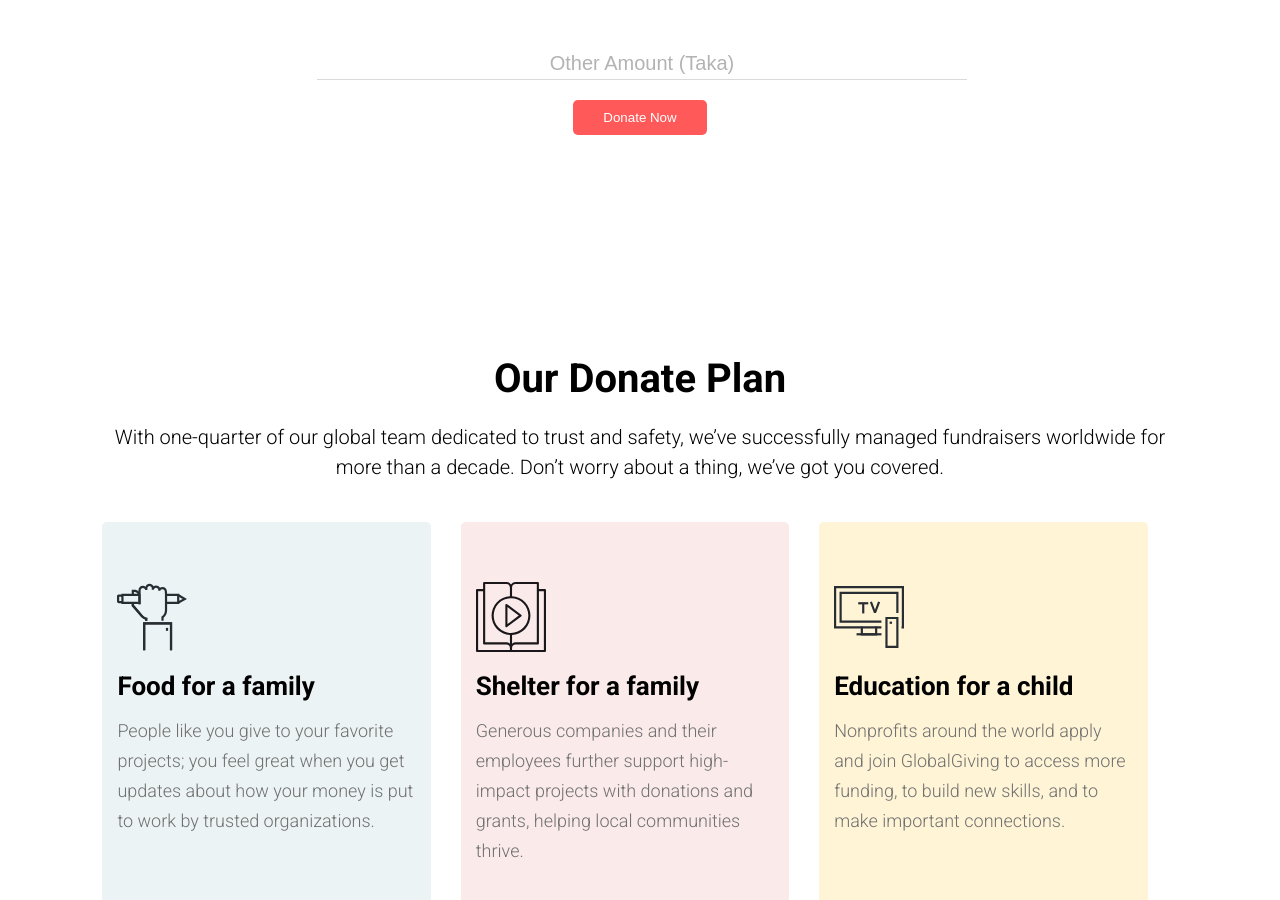
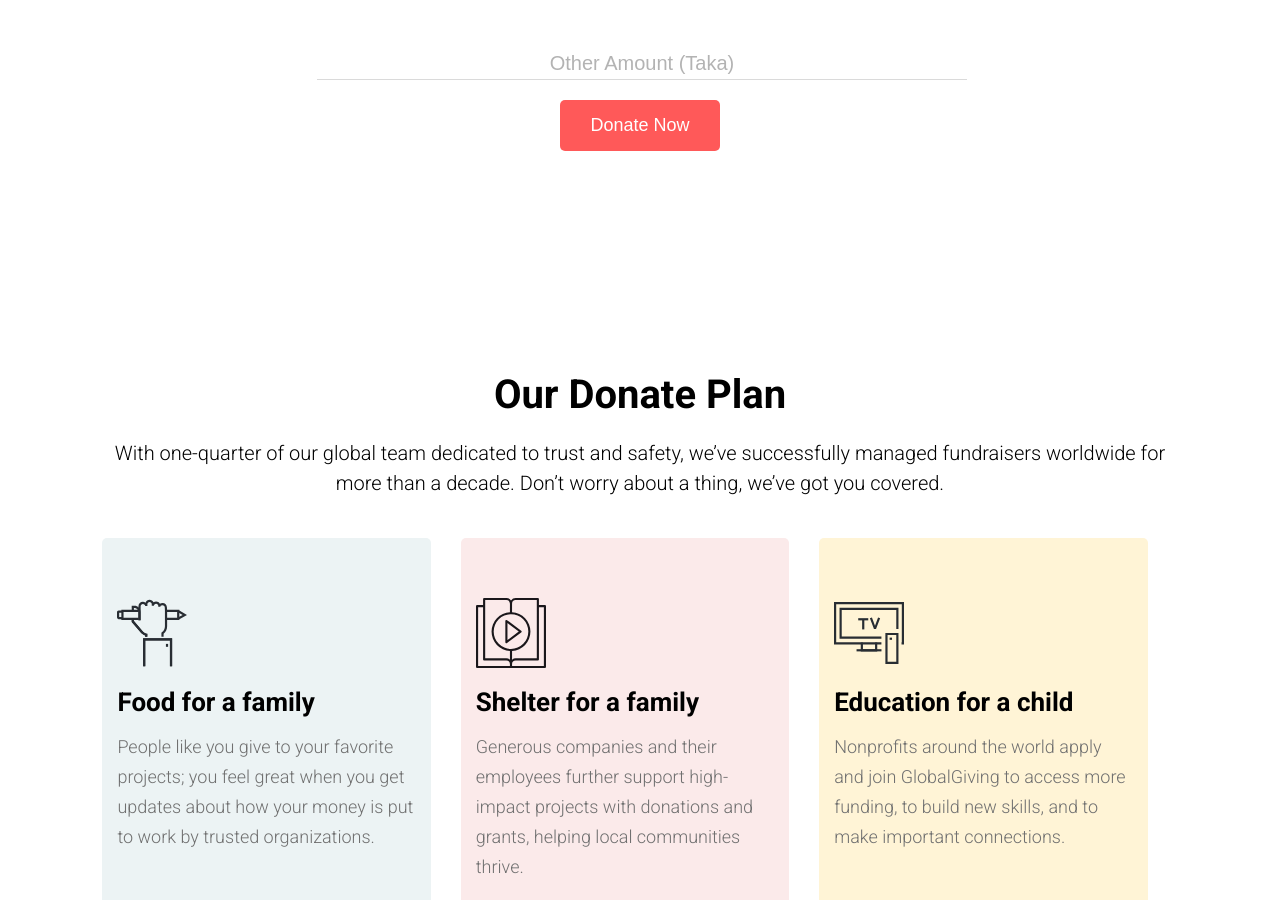
Before and after one commit to tariqmanon/go-fund-now, a plain HTML site: page index.html in a window 1280 px wide. Shown: the part 1032-1932 px from the top of the page. Drawn offline with Linux system fonts and the light colour scheme.

Commit message:
button fixed

```diff
--- a/css/style.css
+++ b/css/style.css
@@ -118,13 +118,14 @@ section {
 
 .donate-now {
     background-color: #FF5959;
-    padding: 10px 30px;
+    padding: 15px 30px;
     text-decoration: none;
     color: #fff;
     display: inline-block;
     margin: 20px 0px;
     border-radius: 5px;
     border: none;
+    font-size: 18px;
 }
 
 /* plan section */
```
